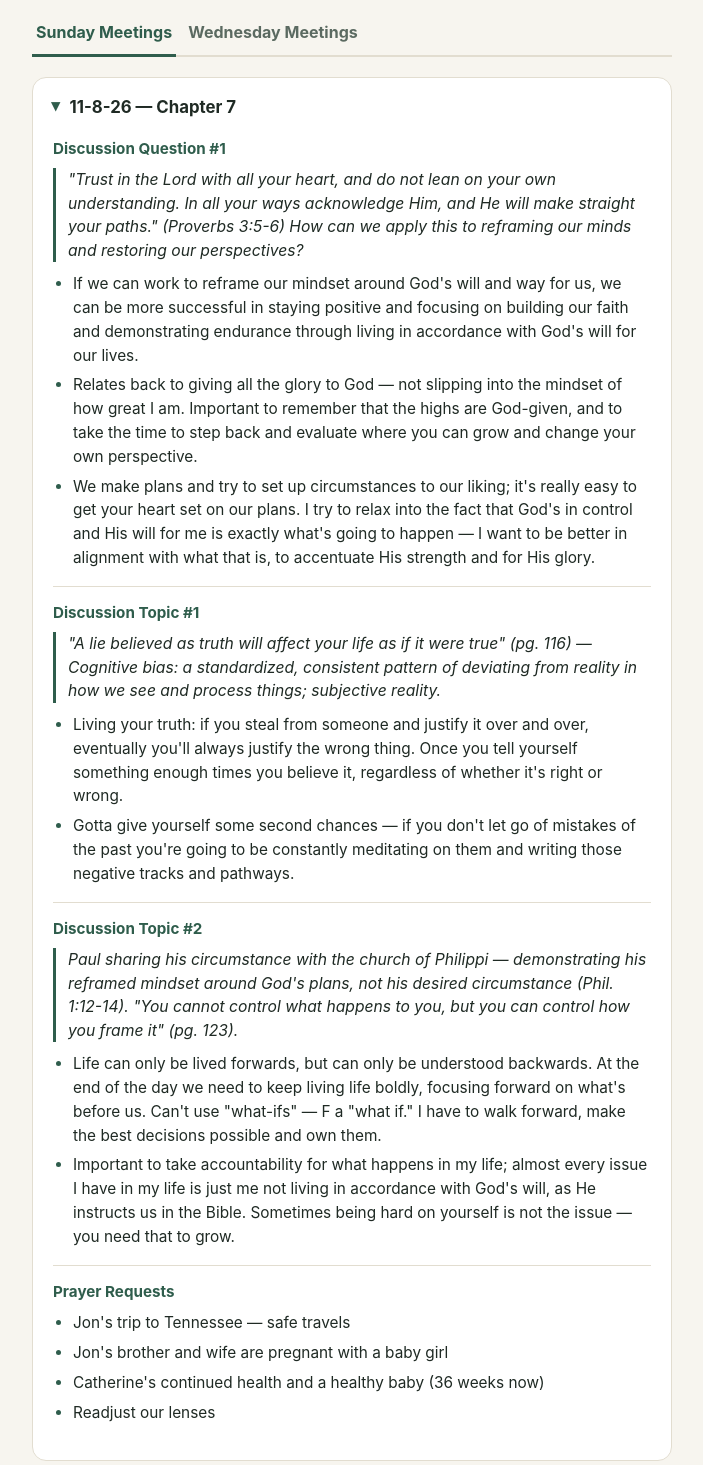
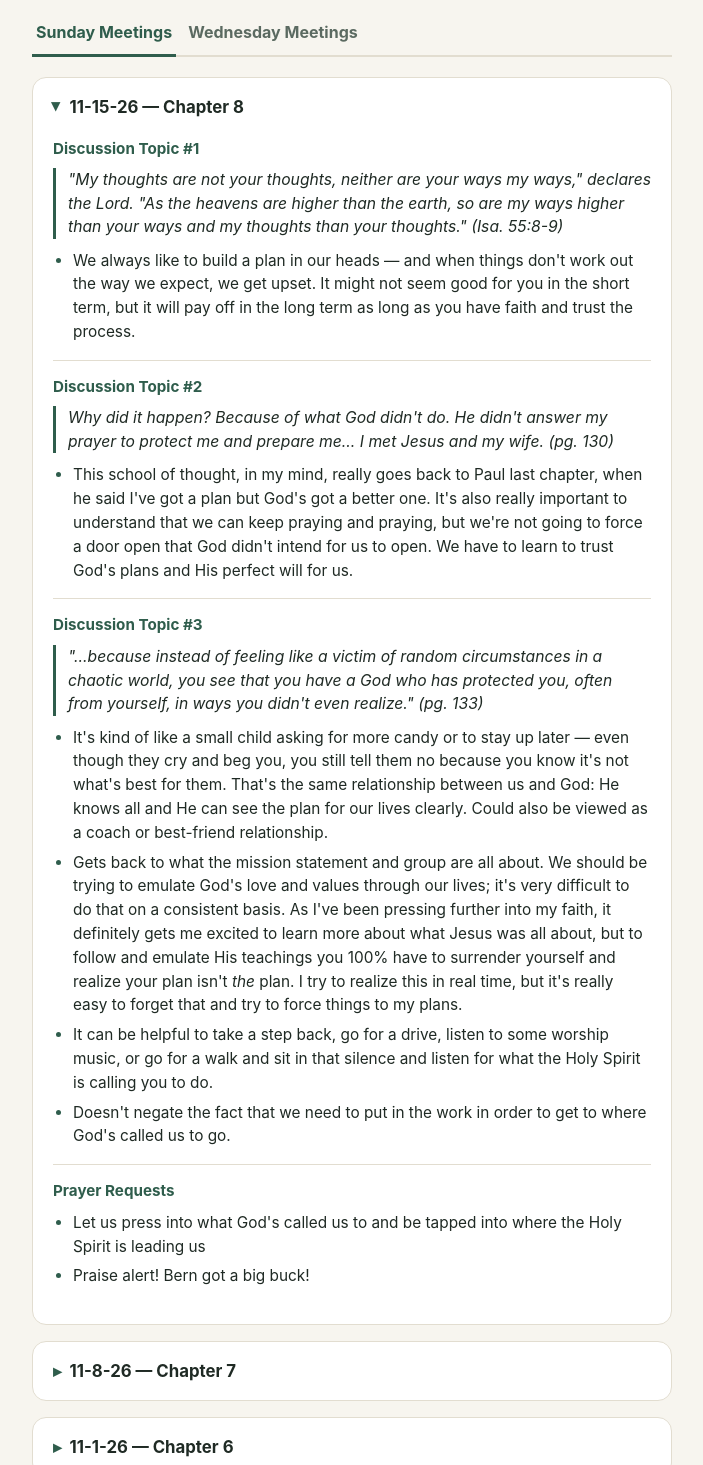
Before and after one commit to nobledodge99-cloud/mens-group, a plain HTML site: page winning-the-war.html in a window 1280 px wide. Shown: the part 180-1645 px from the top of the page, without its empty margins (288-991 px from the left). Drawn offline with Linux system fonts and the light colour scheme.

Commit message:
Add discussion topics and prayer requests for 11-15-26

```diff
--- a/winning-the-war.html
+++ b/winning-the-war.html
@@ -190,7 +190,49 @@
   <div class="tab-panel active" id="sunday" >
     <div id="sunday-list">
 
-      <details class="meeting" id="sun-11-8-26" open>
+      <details class="meeting" id="sun-11-15-26" open>
+        <summary>11-15-26 — Chapter 8</summary>
+        <div class="meeting-body">
+
+          <div class="section">
+            <h3>Discussion Topic #1</h3>
+            <p class="quote">"My thoughts are not your thoughts, neither are your ways my ways," declares the Lord. "As the heavens are higher than the earth, so are my ways higher than your ways and my thoughts than your thoughts." (Isa. 55:8-9)</p>
+            <ul>
+              <li>We always like to build a plan in our heads — and when things don't work out the way we expect, we get upset. It might not seem good for you in the short term, but it will pay off in the long term as long as you have faith and trust the process.</li>
+            </ul>
+          </div>
+
+          <div class="section">
+            <h3>Discussion Topic #2</h3>
+            <p class="quote">Why did it happen? Because of what God didn't do. He didn't answer my prayer to protect me and prepare me... I met Jesus and my wife. (pg. 130)</p>
+            <ul>
+              <li>This school of thought, in my mind, really goes back to Paul last chapter, when he said I've got a plan but God's got a better one. It's also really important to understand that we can keep praying and praying, but we're not going to force a door open that God didn't intend for us to open. We have to learn to trust God's plans and His perfect will for us.</li>
+            </ul>
+          </div>
+
+          <div class="section">
+            <h3>Discussion Topic #3</h3>
+            <p class="quote">"...because instead of feeling like a victim of random circumstances in a chaotic world, you see that you have a God who has protected you, often from yourself, in ways you didn't even realize." (pg. 133)</p>
+            <ul>
+              <li>It's kind of like a small child asking for more candy or to stay up later — even though they cry and beg you, you still tell them no because you know it's not what's best for them. That's the same relationship between us and God: He knows all and He can see the plan for our lives clearly. Could also be viewed as a coach or best-friend relationship.</li>
+              <li>Gets back to what the mission statement and group are all about. We should be trying to emulate God's love and values through our lives; it's very difficult to do that on a consistent basis. As I've been pressing further into my faith, it definitely gets me excited to learn more about what Jesus was all about, but to follow and emulate His teachings you 100% have to surrender yourself and realize your plan isn't <em>the</em> plan. I try to realize this in real time, but it's really easy to forget that and try to force things to my plans.</li>
+              <li>It can be helpful to take a step back, go for a drive, listen to some worship music, or go for a walk and sit in that silence and listen for what the Holy Spirit is calling you to do.</li>
+              <li>Doesn't negate the fact that we need to put in the work in order to get to where God's called us to go.</li>
+            </ul>
+          </div>
+
+          <div class="section">
+            <h3>Prayer Requests</h3>
+            <ul>
+              <li>Let us press into what God's called us to and be tapped into where the Holy Spirit is leading us</li>
+              <li>Praise alert! Bern got a big buck!</li>
+            </ul>
+          </div>
+
+        </div>
+      </details>
+
+      <details class="meeting" id="sun-11-8-26">
         <summary>11-8-26 — Chapter 7</summary>
         <div class="meeting-body">
 
```
